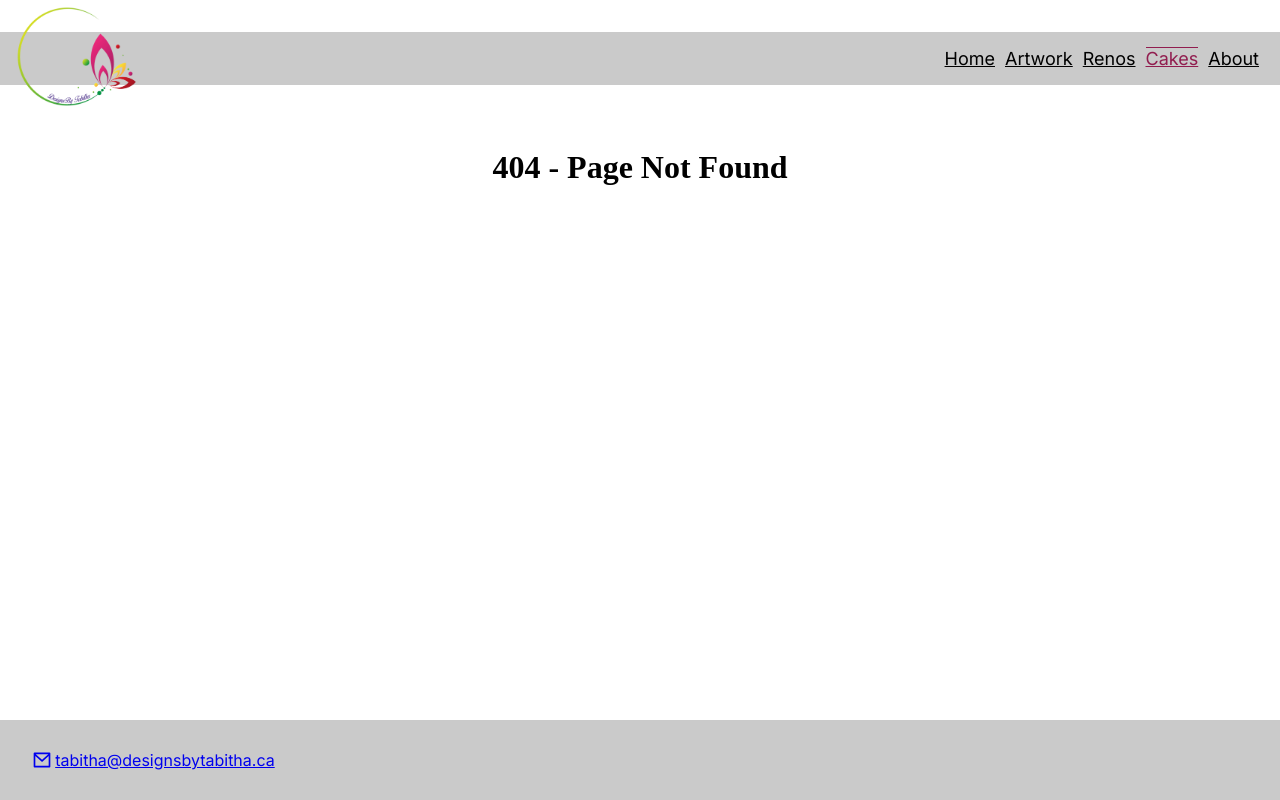
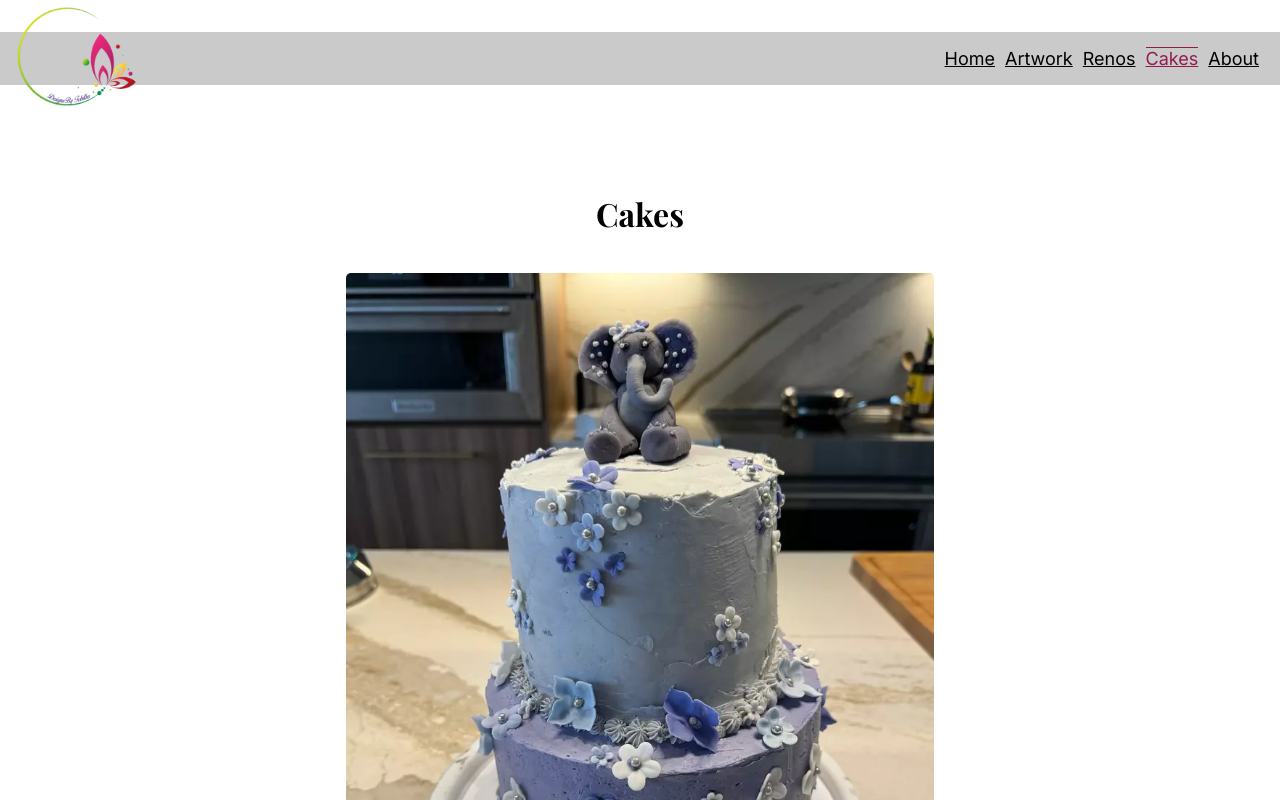
Before and after one commit to PaulB-H/designsbytabitha-nextjs, a Next.js app: page /cakes in a window 1280 px wide. Before the commit this address had no page. Shown: the top 800 px of the page. Built offline with nearby package versions, Linux system fonts and the light colour scheme; a web font is replaced by a local one.

Commit message:
Add cake page & components

```diff
--- /dev/null
+++ b/src/components/Cakes/CakeImg/CakeImg.module.css
@@ -0,0 +1,5 @@
+.cakeImg {
+  max-width: 100%;
+  margin: 20px 0;
+  border-radius: 5px;
+}
--- /dev/null
+++ b/src/components/Cakes/CakeImg/CakeImg.tsx
@@ -0,0 +1,15 @@
+import FullScreenImage from "@/components/FullScreenImage/FullScreenImage";
+import styles from "./CakeImg.module.css";
+// export default function CakeImg(props: { src: string }) {
+//   const { src } = props;
+export default function CakeImg(props: { src: string }) {
+  const { src } = props;
+  // return <img className={styles.cakeImg} src={"/cakes/" + src} />;
+  return (
+    <FullScreenImage
+      src={"/cakes/" + src}
+      alt="A Cake made by Tabitha"
+      classList={styles.cakeImg}
+    />
+  );
+}
--- /dev/null
+++ b/src/components/Cakes/Cakes.module.css
@@ -0,0 +1,18 @@
+.cakeContainer {
+  display: flex;
+  justify-content: center;
+  align-items: center;
+  flex-direction: column;
+  max-width: 50%;
+  margin: auto;
+  padding: 2%;
+}
+.cakesHeading {
+  margin: 3%;
+  font-family: var(--playfair-font);
+}
+@media (max-width: 640px) {
+  .cakeContainer {
+    max-width: 100%;
+  }
+}
--- /dev/null
+++ b/src/components/Cakes/Cakes.tsx
@@ -0,0 +1,13 @@
+import styles from "./Cakes.module.css";
+import CakeImg from "./CakeImg/CakeImg";
+
+export default function Cakes({ cakeImages }: { cakeImages: string[] }) {
+  return (
+    <main className={styles.cakeContainer}>
+      <h1 className={styles.cakesHeading}>Cakes</h1>
+      {cakeImages.map((url, index) => (
+        <CakeImg key={index} src={url} />
+      ))}
+    </main>
+  );
+}
--- /dev/null
+++ b/src/pages/cakes/index.tsx
@@ -0,0 +1,20 @@
+import Cakes from "@/components/Cakes/Cakes";
+import path from "path";
+import fs from "fs";
+
+import type { InferGetStaticPropsType, GetStaticProps } from "next";
+
+export const getStaticProps = (async (context) => {
+  const directoryPath = path.join(process.cwd(), "public", "cakes");
+  const files = fs.readdirSync(directoryPath);
+
+  return { props: { files } };
+}) satisfies GetStaticProps<{
+  files: string[];
+}>;
+
+export default function CakePage({
+  files,
+}: InferGetStaticPropsType<typeof getStaticProps>) {
+  return <Cakes cakeImages={files} />;
+}
```
